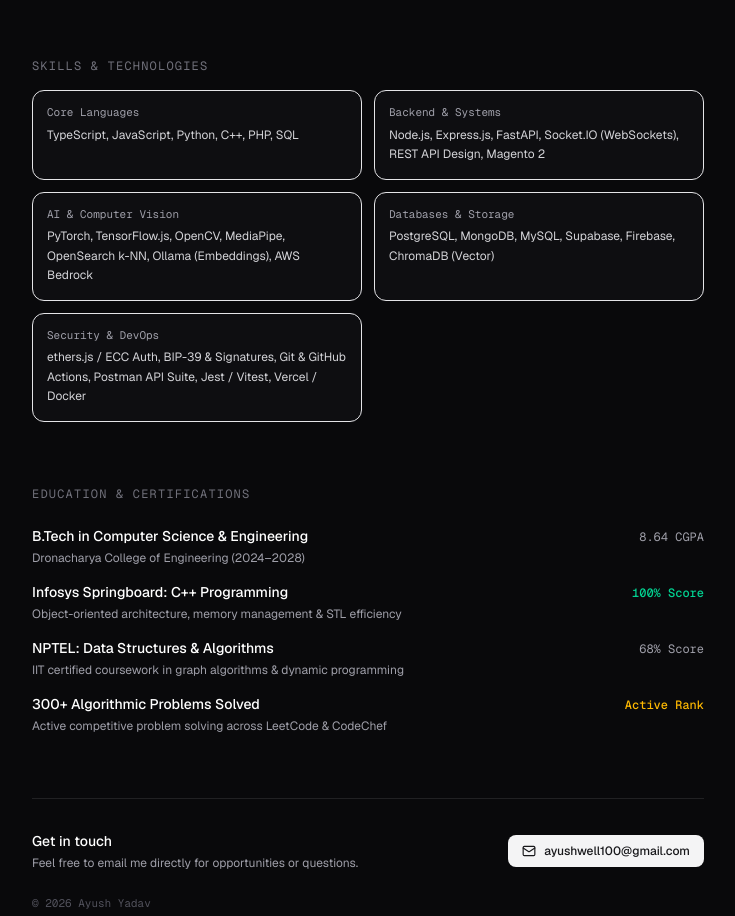
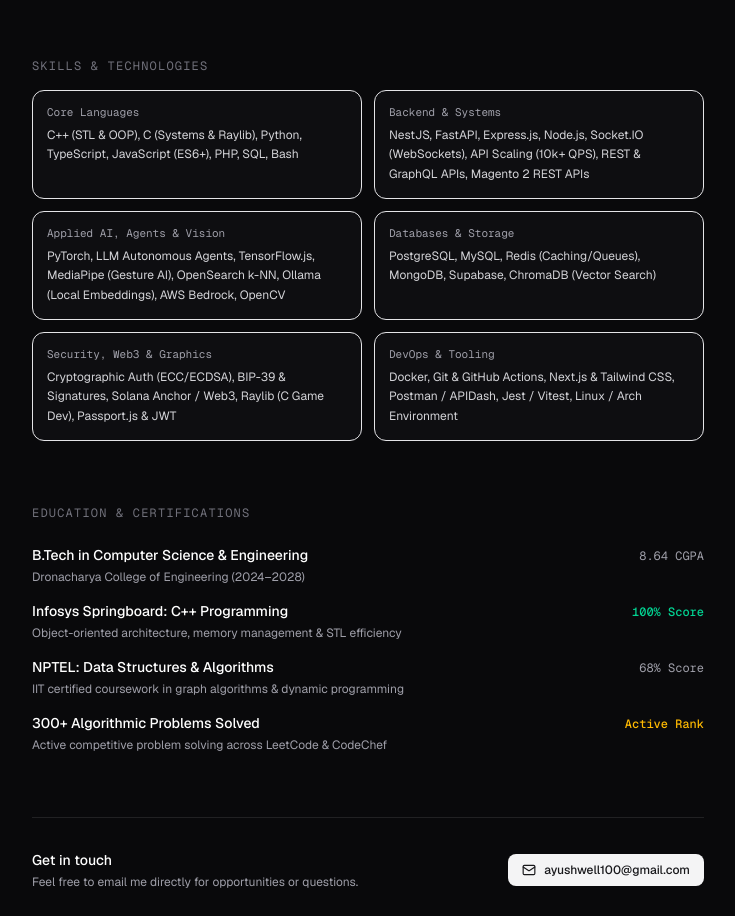
Before and after one commit to yadavayush834/portfolio_2, a Next.js app: page / in a window 1280 px wide. Shown: the part 1240-2156 px from the top of the page, without its empty margins (272-1007 px from the left). Built offline with nearby package versions, Linux system fonts and the light colour scheme.

Commit message:
Expand skills & technologies to reflect full 61-repo GitHub portfolio

```diff
--- a/src/data/profile.ts
+++ b/src/data/profile.ts
@@ -144,12 +144,14 @@ export const profileData = {
       name: "Core Languages",
       tag: "Runtime",
       items: [
+        { name: "C++ (STL & OOP)", level: "Advanced" },
+        { name: "C (Systems & Raylib)", level: "Advanced" },
+        { name: "Python", level: "Production" },
         { name: "TypeScript", level: "Production" },
-        { name: "JavaScript", level: "Production" },
-        { name: "Python", level: "Production" },
-        { name: "C++", level: "Advanced" },
+        { name: "JavaScript (ES6+)", level: "Production" },
         { name: "PHP", level: "Applied" },
-        { name: "SQL", level: "Production" }
+        { name: "SQL", level: "Production" },
+        { name: "Bash", level: "Advanced" }
       ]
     },
     {
@@ -157,26 +159,29 @@ export const profileData = {
       name: "Backend & Systems",
       tag: "Architecture",
       items: [
+        { name: "NestJS", level: "Production" },
+        { name: "FastAPI", level: "Production" },
+        { name: "Express.js", level: "Production" },
         { name: "Node.js", level: "Production" },
-        { name: "Express.js", level: "Production" },
-        { name: "FastAPI", level: "Production" },
         { name: "Socket.IO (WebSockets)", level: "Production" },
-        { name: "REST API Design", level: "Production" },
-        { name: "Magento 2", level: "Applied" }
+        { name: "API Scaling (10k+ QPS)", level: "Production" },
+        { name: "REST & GraphQL APIs", level: "Production" },
+        { name: "Magento 2 REST APIs", level: "Applied" }
       ]
     },
     {
       id: "ai-vision",
-      name: "AI & Computer Vision",
+      name: "Applied AI, Agents & Vision",
       tag: "Intelligence",
       items: [
         { name: "PyTorch", level: "Advanced" },
+        { name: "LLM Autonomous Agents", level: "Production" },
         { name: "TensorFlow.js", level: "Production" },
-        { name: "OpenCV", level: "Advanced" },
-        { name: "MediaPipe", level: "Production" },
+        { name: "MediaPipe (Gesture AI)", level: "Production" },
         { name: "OpenSearch k-NN", level: "Production" },
-        { name: "Ollama (Embeddings)", level: "Production" },
-        { name: "AWS Bedrock", level: "Applied" }
+        { name: "Ollama (Local Embeddings)", level: "Production" },
+        { name: "AWS Bedrock", level: "Applied" },
+        { name: "OpenCV", level: "Advanced" }
       ]
     },
     {
@@ -185,24 +190,36 @@ export const profileData = {
       tag: "Persistence",
       items: [
         { name: "PostgreSQL", level: "Production" },
+        { name: "MySQL", level: "Production" },
+        { name: "Redis (Caching/Queues)", level: "Production" },
         { name: "MongoDB", level: "Production" },
-        { name: "MySQL", level: "Production" },
         { name: "Supabase", level: "Production" },
-        { name: "Firebase", level: "Applied" },
-        { name: "ChromaDB (Vector)", level: "Advanced" }
+        { name: "ChromaDB (Vector Search)", level: "Advanced" }
       ]
     },
     {
-      id: "security-tools",
-      name: "Security & DevOps",
-      tag: "Verification",
+      id: "security-web3",
+      name: "Security, Web3 & Graphics",
+      tag: "Protocols",
       items: [
-        { name: "ethers.js / ECC Auth", level: "Advanced" },
+        { name: "Cryptographic Auth (ECC/ECDSA)", level: "Advanced" },
         { name: "BIP-39 & Signatures", level: "Advanced" },
+        { name: "Solana Anchor / Web3", level: "Advanced" },
+        { name: "Raylib (C Game Dev)", level: "Advanced" },
+        { name: "Passport.js & JWT", level: "Production" }
+      ]
+    },
+    {
+      id: "devops-tooling",
+      name: "DevOps & Tooling",
+      tag: "Infrastructure",
+      items: [
+        { name: "Docker", level: "Production" },
         { name: "Git & GitHub Actions", level: "Production" },
-        { name: "Postman API Suite", level: "Production" },
+        { name: "Next.js & Tailwind CSS", level: "Production" },
+        { name: "Postman / APIDash", level: "Production" },
         { name: "Jest / Vitest", level: "Production" },
-        { name: "Vercel / Docker", level: "Production" }
+        { name: "Linux / Arch Environment", level: "Production" }
       ]
     }
   ] as SkillCategory[]
```
